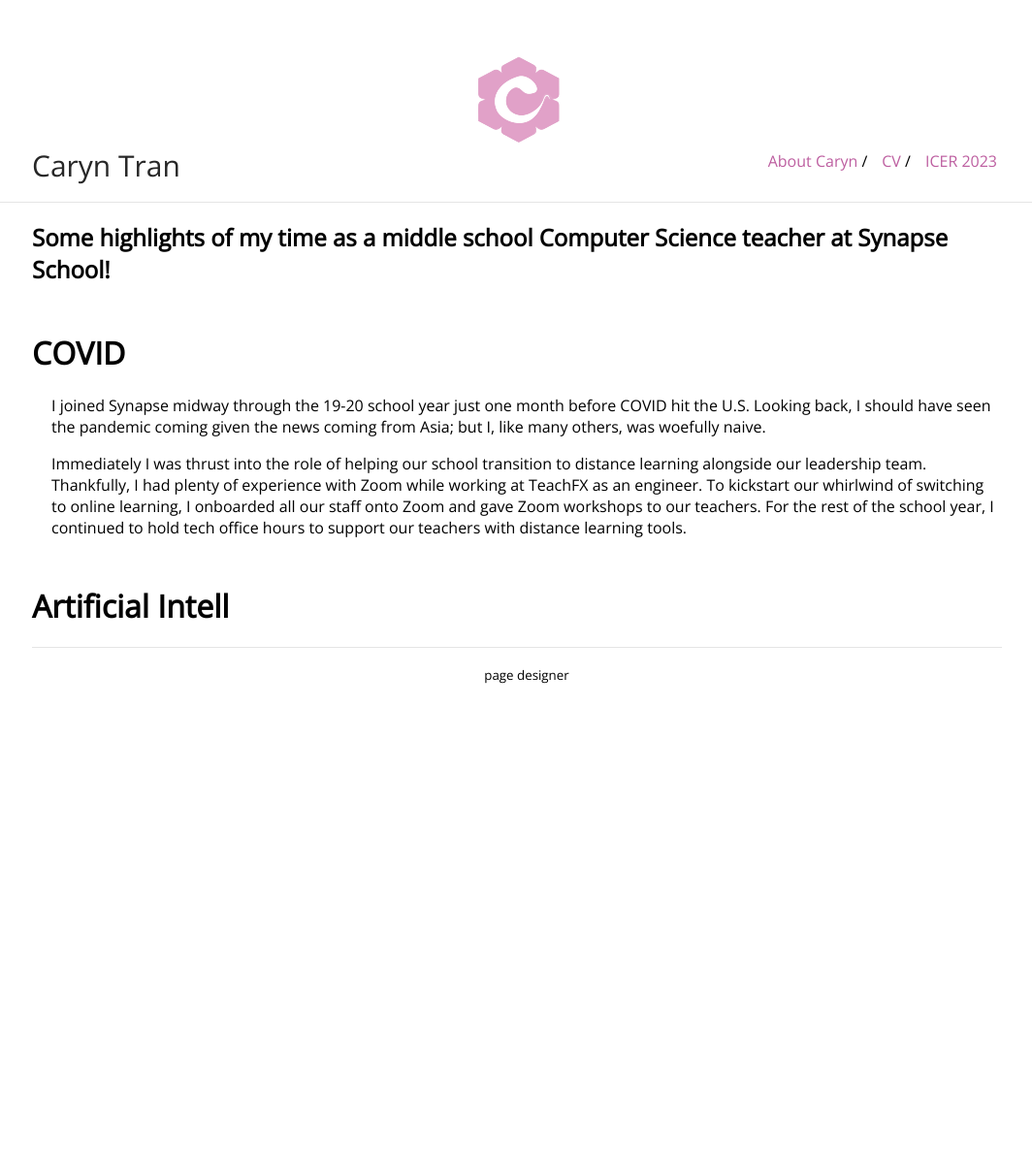
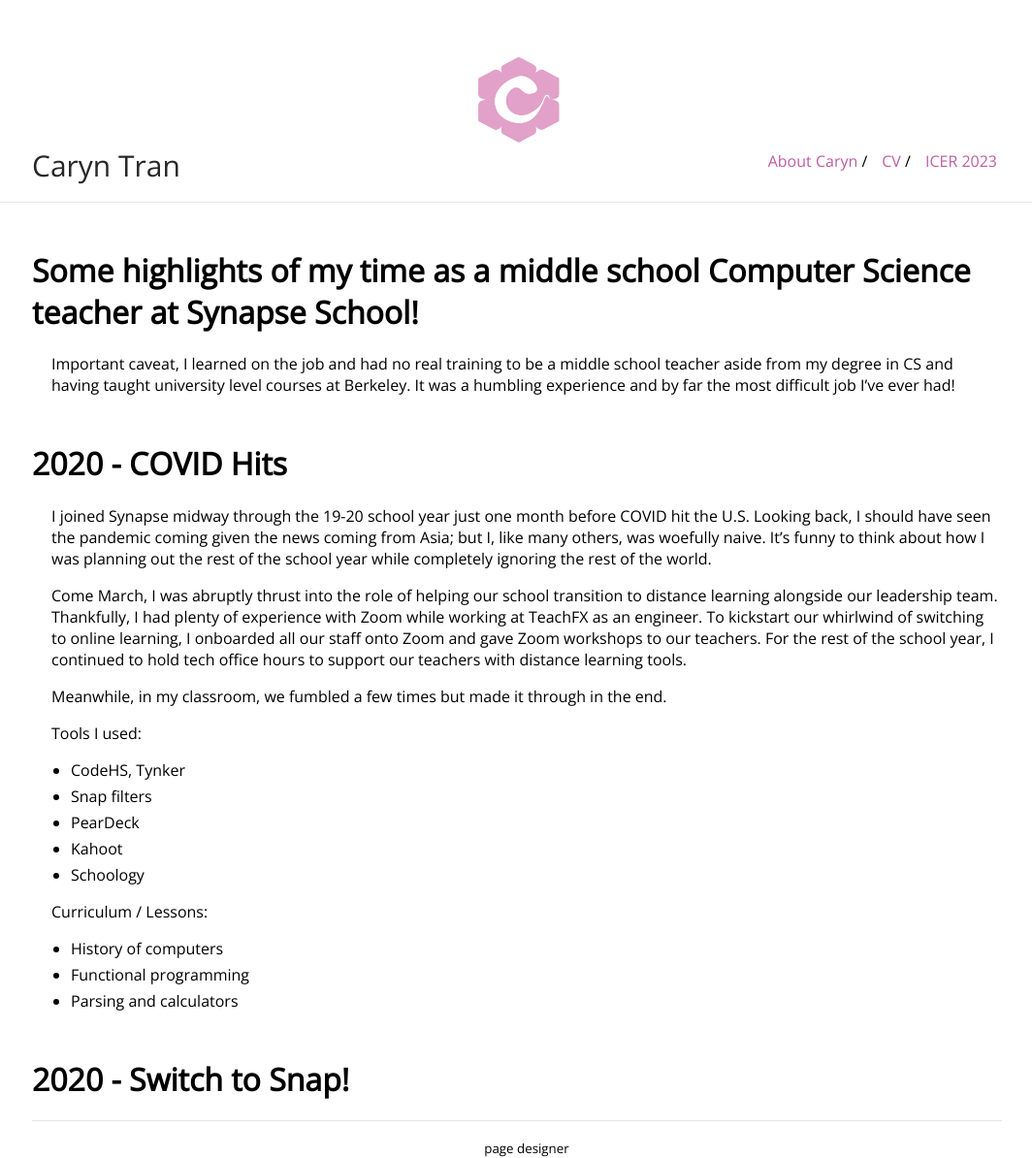
Before and after one commit to carynbear/carynbear.github.io, a Jekyll site: the page built from portfolio_synapse.md, in a window 1280 px wide. Shown: the whole page at 97% size, without its empty margins (107-1171 px from the left). Built offline with Jekyll 4.4.1, drawn with Linux system fonts in a browser that asks for light colours; our own code applies the rules of GitHub Pages for plain Markdown files; before the commit the page ends 900 px from its top, so only the background shows below that.

Commit message:
Update portfolio_synapse.md

```diff
--- a/portfolio_synapse.md
+++ b/portfolio_synapse.md
@@ -2,11 +2,26 @@
 layout: default
 ---
 
-## Some highlights of my time as a middle school Computer Science teacher at Synapse School!
+# Some highlights of my time as a middle school Computer Science teacher at Synapse School!
+Important caveat, I learned on the job and had no real training to be a middle school teacher aside from my degree in CS and having taught university level courses at Berkeley. It was a humbling experience and by far the most difficult job I've ever had!
 
-# COVID
-I joined Synapse midway through the 19-20 school year just one month before COVID hit the U.S. Looking back, I should have seen the pandemic coming given the news coming from Asia; but I, like many others, was woefully naive.
+# 2020 - COVID Hits
+I joined Synapse midway through the 19-20 school year just one month before COVID hit the U.S. Looking back, I should have seen the pandemic coming given the news coming from Asia; but I, like many others, was woefully naive. It's funny to think about how I was planning out the rest of the school year while completely ignoring the rest of the world.
 
-Immediately I was thrust into the role of helping our school transition to distance learning alongside our leadership team. Thankfully, I had plenty of experience with Zoom while working at TeachFX as an engineer. To kickstart our whirlwind of switching to online learning, I onboarded all our staff onto Zoom and gave Zoom workshops to our teachers. For the rest of the school year, I continued to hold tech office hours to support our teachers with distance learning tools.
+Come March, I was abruptly thrust into the role of helping our school transition to distance learning alongside our leadership team. Thankfully, I had plenty of experience with Zoom while working at TeachFX as an engineer. To kickstart our whirlwind of switching to online learning, I onboarded all our staff onto Zoom and gave Zoom workshops to our teachers. For the rest of the school year, I continued to hold tech office hours to support our teachers with distance learning tools.
 
-# Artificial Intell
+Meanwhile, in my classroom, we fumbled a few times but made it through in the end.
+
+Tools I used:
+- CodeHS, Tynker
+- Snap filters
+- PearDeck
+- Kahoot
+- Schoology
+
+Curriculum / Lessons:
+- History of computers
+- Functional programming
+- Parsing and calculators
+
+# 2020 - Switch to Snap!
```
